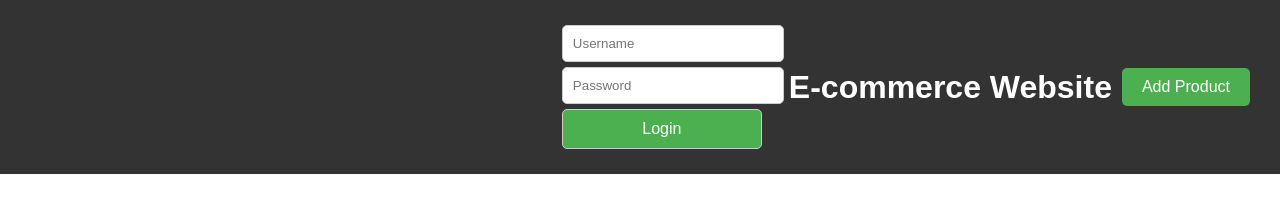
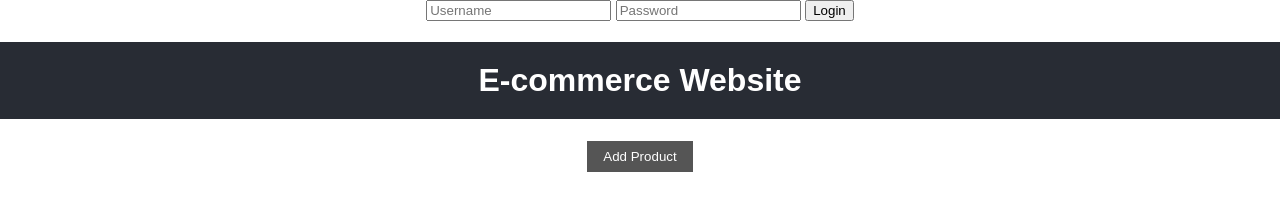
Before and after one commit to beck2446/Cs369termproject-6409682819-6409682645, a website: page public/index.html in a window 1280 px wide. Drawn offline with Linux system fonts and the light colour scheme; no server answers.

Commit message:
new style

```diff
--- a/public/styles/add-product.css
+++ b/public/styles/add-product.css
@@ -1,6 +1,6 @@
 header {
     display: flex;
-    justify-content: space-evenly;
+    justify-content: space-between;
     align-items: center;
     padding: 1rem;
     background-color: #f8f9fa;
@@ -8,7 +8,7 @@ header {
 }
 
 header h1 {
-    padding-left: 20px;
+    margin: 0;
 }
 
 form {
@@ -33,18 +33,14 @@ form input {
     border-radius: 0.25rem;
 }
 
+form button {
+    padding: 0.5rem 1rem;
+    background-color: #525252;
+    color: white;
+    border: none;
+    cursor: pointer;
+}
+
 form button:hover {
     background-color: #66655555;
 }
-
-form button {
-    background-color: #4CAF50;
-    border: none;
-    color: white;
-    padding: 10px 20px;
-    text-align: center;
-    text-decoration: none;
-    font-size: 16px;
-    cursor: pointer;
-    border-radius: 5px;
-}
--- a/public/styles/index.css
+++ b/public/styles/index.css
@@ -5,53 +5,11 @@ body {
     padding: 0;
 }
 
-header {
-    display: flex;
-    justify-content: space-between;
-    align-items: center;
-    background-color: #333;
-    color: #fff;
+h1 {
+    background-color: #282c34;
+    color: white;
     padding: 20px;
-}
 
-h1 {
-    margin: 0;
-}
-
-button {
-    background-color: #4CAF50;
-    border: none;
-    color: white;
-    padding: 10px 20px;
-    text-align: center;
-    text-decoration: none;
-    font-size: 16px;
-    cursor: pointer;
-    border-radius: 5px;
-}
-
-button:hover {
-    background-color: #45a049;
-}
-
-#add-product-button{
-margin: 10px;
-}
-
-form {
-    text-align: right;
-    margin-left: auto;
-}
-
-input[type="text"],
-input[type="password"],
-button[type="submit"] {
-    padding: 10px;
-    margin: 5px;
-    width: 200px;
-    display: block;
-    border-radius: 5px;
-    border: 1px solid #ccc;
 }
 
 .product-container {
@@ -84,3 +42,15 @@ button[type="submit"] {
     font-size: 18px;
     margin: 0 0 10px 0;
 }
+
+#add-product-button {
+    padding: 0.5rem 1rem;
+    background-color: #555555;
+    color: white;
+    border: none;
+    cursor: pointer;
+}
+
+#add-product-button:hover {
+    background-color: #555555;
+}
```
